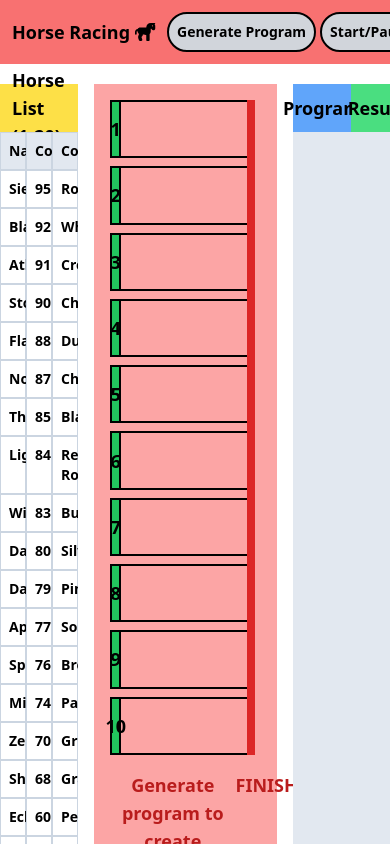
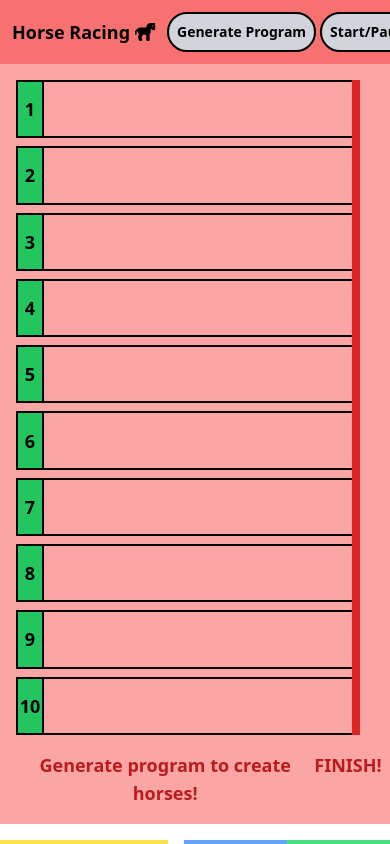
Before and after one commit to erayalp808/insider_internship_case_fe, a Vue app: page / in a window 390 px wide. Shown: the top 844 px of the page. Built offline with nearby package versions, Linux system fonts and the light colour scheme.

Commit message:
add responsive properties

```diff
--- a/src/App.vue
+++ b/src/App.vue
@@ -6,7 +6,7 @@
       <button @click="$store.dispatch('toggleRace')">Start/Pause</button>
     </div>
   </header>
-  <div class="flex justify-between gap-4 mt-5">
+  <div class="flex flex-wrap md:flex-nowrap justify-between gap-4">
     <HorseList />
     <RacingField />
     <RaceProgram />
--- a/src/components/horseList/HorseList.vue
+++ b/src/components/horseList/HorseList.vue
@@ -1,5 +1,5 @@
 <template>
-  <div class="shrink-0 w-[20%] h-full">
+  <div class="shrink-0 order-1 flex-grow md:order-none md:flex-grow-0 w-[20%] h-full">
     <div class="flex items-center w-full px-3 h-12 bg-yellow-300">
       <h2 class="text-lg font-bold">Horse List (1-20)</h2>
     </div>
--- a/src/components/raceProgram/RaceProgram.vue
+++ b/src/components/raceProgram/RaceProgram.vue
@@ -1,5 +1,5 @@
 <template>
-  <div class="shrink-0 grid grid-cols-2 w-[30%] bg-slate-200">
+  <div class="shrink-0 order-2 flex-grow md:order-none md:flex-grow-0 grid grid-cols-2 w-[30%] bg-slate-200">
     <div>
       <h2 class="bg-blue-400">Program</h2>
       <div v-if="raceList.length > 0">
--- a/src/components/raceProgram/RaceProgramList.vue
+++ b/src/components/raceProgram/RaceProgramList.vue
@@ -1,7 +1,7 @@
 <template>
   <div>
     <div class="flex items-center w-full px-3 h-8 bg-red-400">
-      <h2 class="font-bold">
+      <h2 class="text-xs md:text-sm font-bold">
         {{ `Lap ${lap} - ${1000 + 200 * lap}m` }}
       </h2>
     </div>
```
